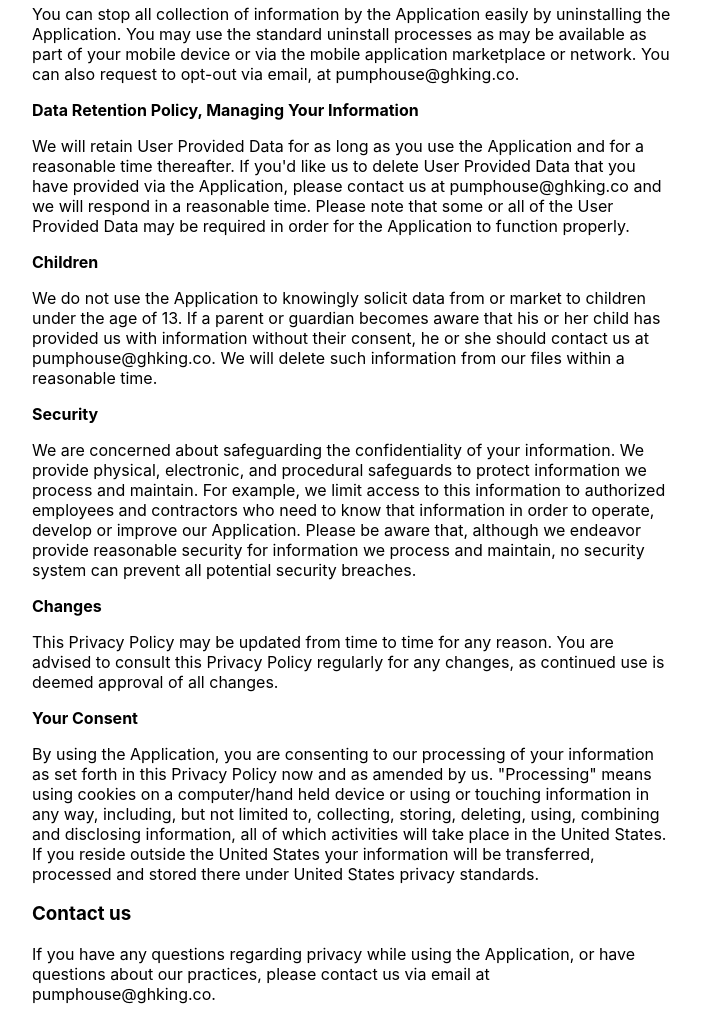
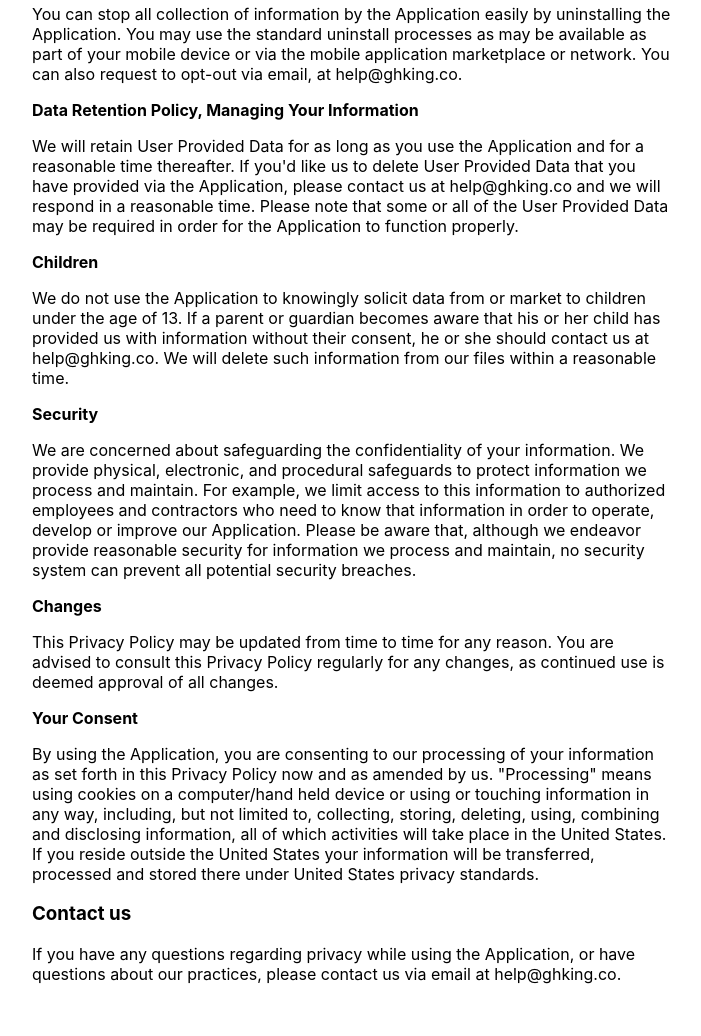
Before and after one commit to ghking/Privacy-Policy, a plain HTML site: page index.html in a window 1280 px wide. Shown: the part 1358-2394 px from the top of the page, without its empty margins (288-989 px from the left). Drawn offline with nearby package versions, Linux system fonts and the light colour scheme.

Commit message:
Update index.html

```diff
--- a/index.html
+++ b/index.html
@@ -54,14 +54,14 @@
 		<p></p>
 		<h3>What are my opt-out rights?</h3>
 		<p></p>
-		<p>You can stop all collection of information by the Application easily by uninstalling the Application. You may use the standard uninstall processes as may be available as part of your mobile device or via the mobile application marketplace or network. You can also request to opt-out via email, at pumphouse@ghking.co.</p>
+		<p>You can stop all collection of information by the Application easily by uninstalling the Application. You may use the standard uninstall processes as may be available as part of your mobile device or via the mobile application marketplace or network. You can also request to opt-out via email, at help@ghking.co.</p>
 		<p></p>
 		<b>Data Retention Policy, Managing Your Information</b>
-		<p>We will retain User Provided Data for as long as you use the Application and for a reasonable time thereafter. If you'd like us to delete User Provided Data that you have provided via the Application, please contact us at pumphouse@ghking.co and we will respond in a reasonable time. Please note that some or all of the User Provided Data may be required in order for the Application to function properly.</p>
+		<p>We will retain User Provided Data for as long as you use the Application and for a reasonable time thereafter. If you'd like us to delete User Provided Data that you have provided via the Application, please contact us at help@ghking.co and we will respond in a reasonable time. Please note that some or all of the User Provided Data may be required in order for the Application to function properly.</p>
 		<p></p>
 		<b>Children</strong></b>
 		<p></p>
-		<p>We do not use the Application to knowingly solicit data from or market to children under the age of 13. If a parent or guardian becomes aware that his or her child has provided us with information without their consent, he or she should contact us at pumphouse@ghking.co. We will delete such information from our files within a reasonable time.</p>
+		<p>We do not use the Application to knowingly solicit data from or market to children under the age of 13. If a parent or guardian becomes aware that his or her child has provided us with information without their consent, he or she should contact us at help@ghking.co. We will delete such information from our files within a reasonable time.</p>
 		<b>Security</b>
 		<p></p>
 		<p>We are concerned about safeguarding the confidentiality of your information. We provide physical, electronic, and procedural safeguards to protect information we process and maintain. For example, we limit access to this information to authorized employees and contractors who need to know that information in order to operate, develop or improve our Application. Please be aware that, although we endeavor provide reasonable security for information we process and maintain, no security system can prevent all potential security breaches.</p>
@@ -73,7 +73,7 @@
 		<p>By using the Application, you are consenting to our processing of your information as set forth in this Privacy Policy now and as amended by us. "Processing" means using cookies on a computer/hand held device or using or touching information in any way, including, but not limited to, collecting, storing, deleting, using, combining and disclosing information, all of which activities will take place in the United States. If you reside outside the United States your information will be transferred, processed and stored there under United States privacy standards.</p>
 		<p></p>
 		<h3>Contact us</h3>
-		<p>If you have any questions regarding privacy while using the Application, or have questions about our practices, please contact us via email at pumphouse@ghking.co.</p>
+		<p>If you have any questions regarding privacy while using the Application, or have questions about our practices, please contact us via email at help@ghking.co.</p>
 
 	</div>
 
```
